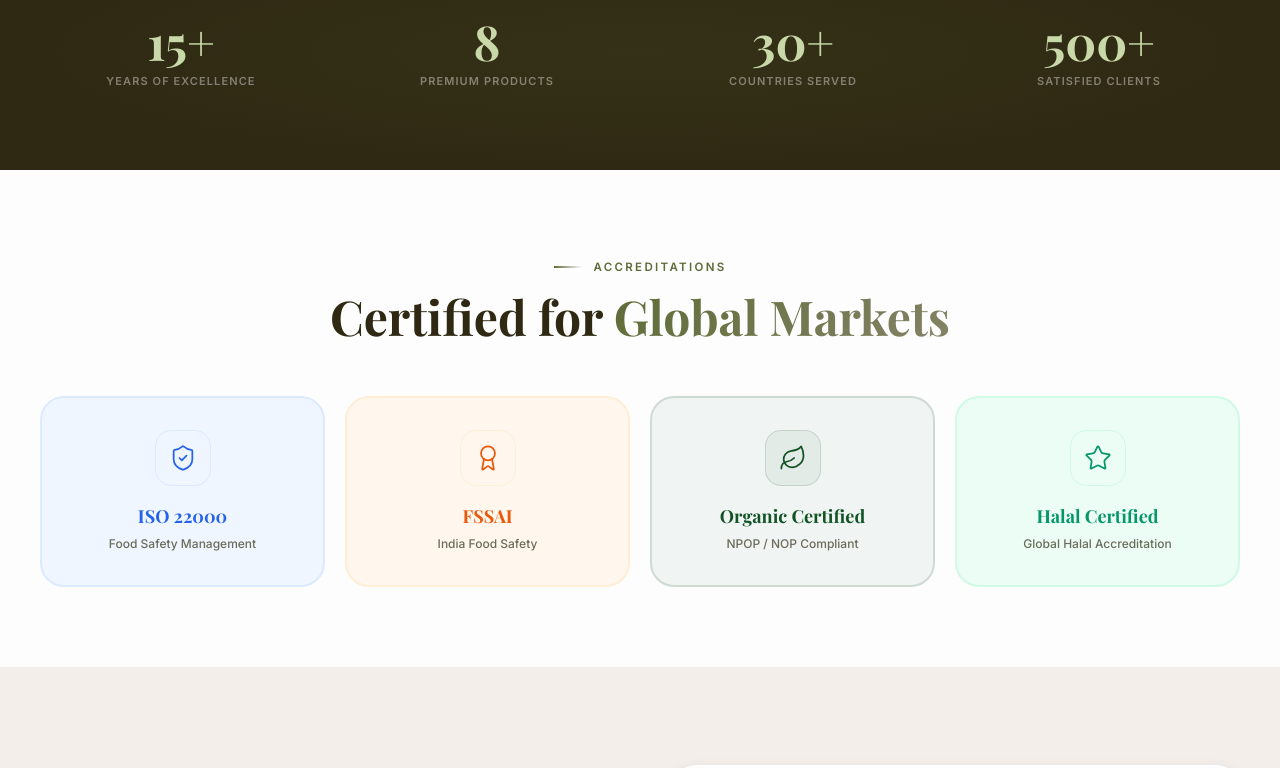
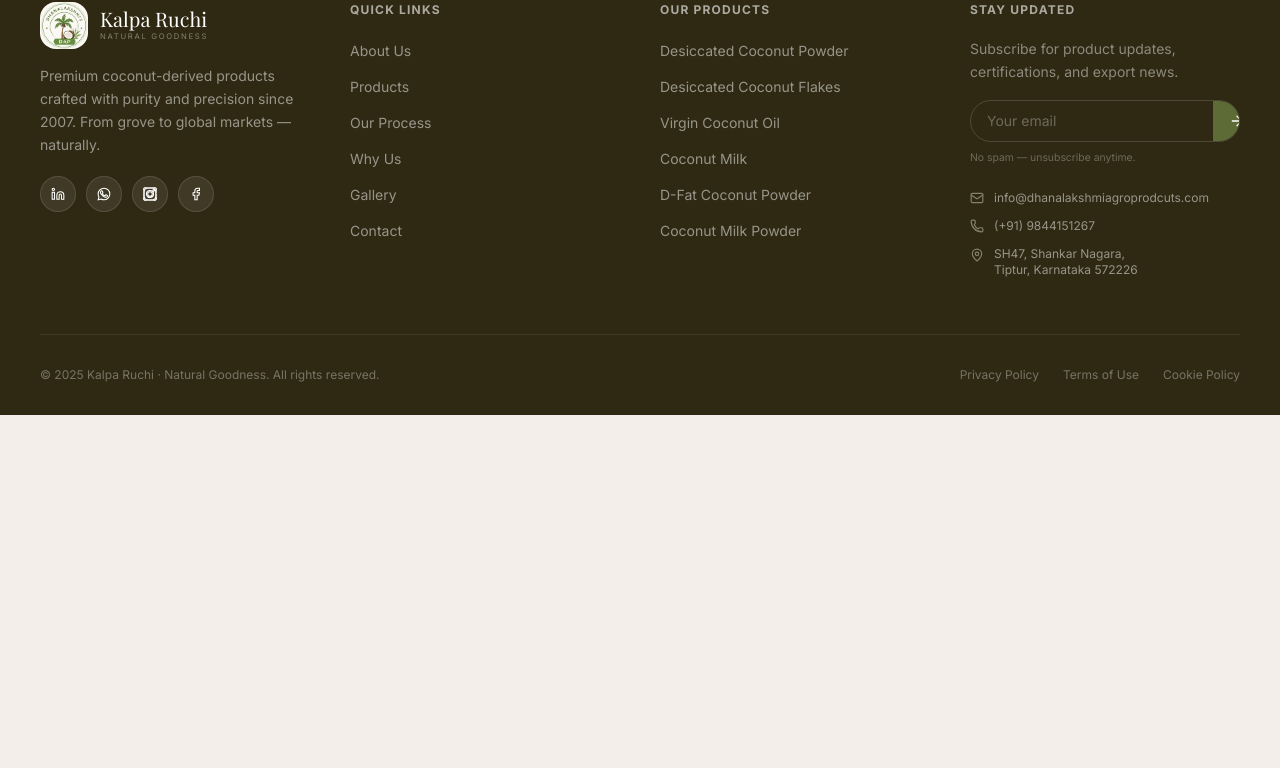
Before and after one commit to Revathi-hm/agro, a Next.js app: page /about in a window 1280 px wide. Shown: the part 3084-3852 px from the top of the page. After the commit the page ends 3499 px from the top, so only its background shows below. Built offline with nearby package versions, Linux system fonts and the light colour scheme.

Commit message:
Remove extra sections from About page
Keep only: Navbar, PageHero, About (story + leadership + vision & mission), Footer.
Remove: Stats, Certifications, Contact sections from /about route.

Co-Authored-By: Claude Sonnet 4.6 <noreply@anthropic.com>

```diff
--- a/app/about/page.tsx
+++ b/app/about/page.tsx
@@ -2,9 +2,6 @@ import type { Metadata } from 'next'
 import Navbar from '@/components/Navbar'
 import PageHero from '@/components/PageHero'
 import About from '@/components/About'
-import Stats from '@/components/Stats'
-import Certifications from '@/components/Certifications'
-import Contact from '@/components/Contact'
 import Footer from '@/components/Footer'
 
 export const metadata: Metadata = {
@@ -31,9 +28,6 @@ export default function AboutPage() {
         imageFit="contain"
       />
       <About />
-      <Stats />
-      <Certifications />
-      <Contact />
       <Footer />
     </>
   )
```
